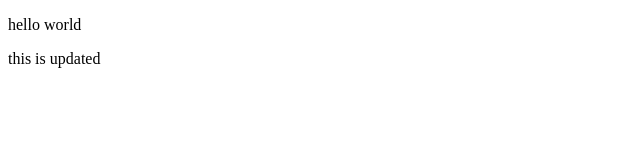
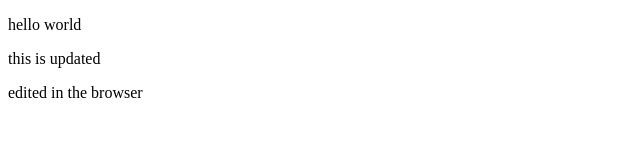
Before and after one commit to MichaelKnowsTech/html-tutorial-source-code, a plain HTML site: page index.html in a window 1280 px wide. Shown: the whole page, without its empty margins (0-640 px from the left). Drawn offline with Linux system fonts and the light colour scheme.

Commit message:
edited in the browser

```diff
--- a/index.html
+++ b/index.html
@@ -8,5 +8,6 @@
 <body>
 	<p>hello world</p>
     <p>this is updated</p>
+    <p>edited in the browser</p>
 </body>
 </html>
```
